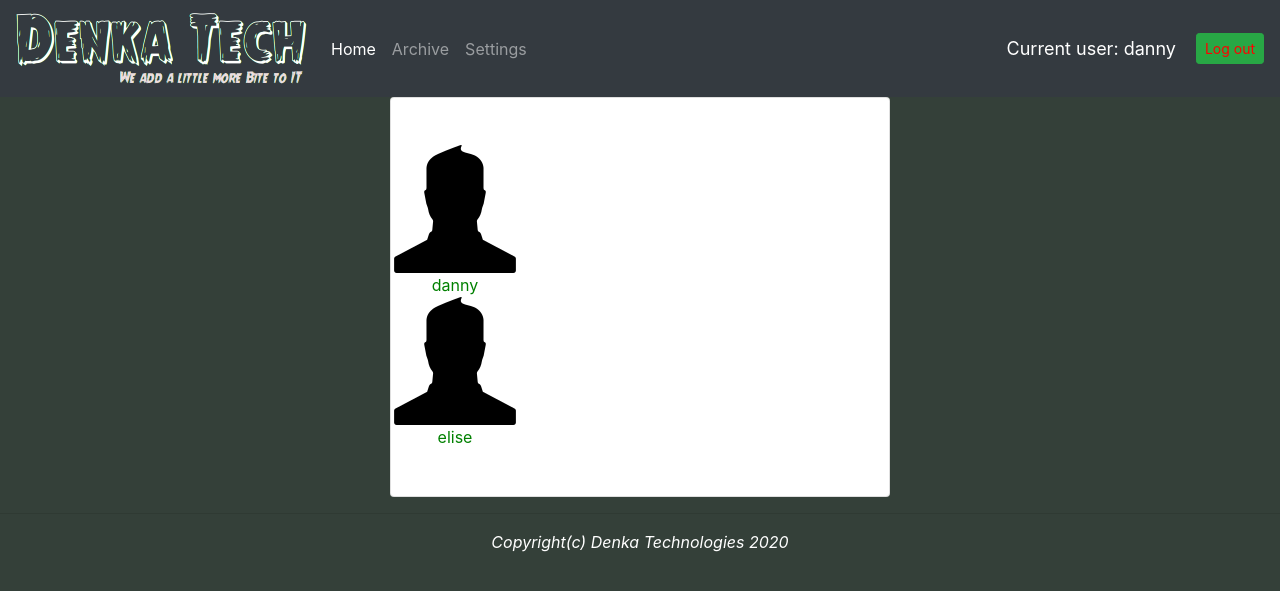
After one commit to vangeytedvg/denkatodo, a Django app: page /settings in a window 1280 px wide. The commit adds this page. Shown: the top 591 px of the page. Run offline with Django 3.2, Linux system fonts and the light colour scheme; a user stored in the database is signed in; data comes from the database, SQL or seed files in the repository; some libraries are stand-ins or nearby versions; some web fonts are replaced.

Commit message:
User section security added

```diff
--- a/main/static/css/main.css
+++ b/main/static/css/main.css
@@ -15,7 +15,11 @@ a:link {
 a:visited {
   color: black;
 }
-
+#text-audiowide {
+	color: #40eb34;
+	font-family: 'Audiowide';
+	font-size:30px;
+}
 #title-font {
 	color: #aaa;
 	font-family: 'Ewert';
@@ -39,6 +43,22 @@ a:hover {
 /* selected link */
 a:active {
   color: blue;
+}
+
+.settings_card {
+	width: 90%;
+	margin-top: 0px;
+	margin-bottom: auto;
+	background: #4e5752;
+	position: relative;
+	display: flex;
+	justify-content: center;
+	flex-direction: column;
+	padding: 15px;
+	box-shadow: 0 14px 18px 0 rgba(0, 0, 0, 0.2), 0 6px 20px 0 rgba(0, 0, 0, 0.19);
+	-webkit-box-shadow: 0 4px 8px 0 rgba(0, 0, 0, 0.2), 0 6px 20px 0 rgba(0, 0, 0, 0.19);
+	-moz-box-shadow: 0 4px 8px 0 rgba(0, 0, 0, 0.2), 0 16px 20px 0 rgba(0, 0, 0, 0.19);
+	border-radius: 15px;
 }
 .user_card {
 	width: 60%;
@@ -145,3 +165,13 @@ footer {
 	color: white;
 	font-style: italic;
 }
+.box {
+  display: flex;
+  color: green;
+
+  flex-wrap: wrap;
+  flex-direction: column;
+  width: 500px;
+  height: 400px;
+  align-content: space-between;
+}
--- a/main/templates/main/base.html
+++ b/main/templates/main/base.html
@@ -13,6 +13,7 @@
     <link href="//fonts.googleapis.com/css?family=Lobster&subset=latin,latin-ext" rel="stylesheet" type="text/css">
     <link href="//fonts.googleapis.com/css?family=Redressed&subset=latin,latin-ext" rel="stylesheet" type="text/css">
     <link href="//fonts.googleapis.com/css?family=Ewert&subset=latin,latin-ext" rel="stylesheet" type="text/css">
+    <link href="//fonts.googleapis.com/css?family=Audiowide&subset=latin,latin-ext" rel="stylesheet" type="text/css">
     <link rel="stylesheet" type="text/css" href="{% static 'css/main.css' %}">
     <link rel="stylesheet" href="https://stackpath.bootstrapcdn.com/bootstrap/4.3.1/css/bootstrap.min.css"
           integrity="sha384-ggOyR0iXCbMQv3Xipma34MD+dH/1fQ784/j6cY/iJTQUOhcWr7x9JvoRxT2MZw1T" crossorigin="anonymous">
--- a/main/templates/main/navbar.html
+++ b/main/templates/main/navbar.html
@@ -27,11 +27,13 @@
                     <a class="nav-link" href="{% url 'home' %}">Home</a>
                 </li>
                 <li class="nav-item">
-                    <a class="nav-link" href="">Overview</a>
+                    <a class="nav-link" href="{% url 'archive' %}">Archive</a>
                 </li>
-                <li class="nav-item">
-                    <a class="nav-link" href="">Settings</a>
-                </li>
+                {% if request.user.is_staff %}
+                    <li class="nav-item">
+                        <a class="nav-link" href="{% url 'settings' %}">Settings</a>
+                    </li>
+                {% endif %}
         </ul>
     </div>
     <span id="hello-msg">Current user: {{ request.user }}</span>
--- /dev/null
+++ b/main/templates/main/settings.html
@@ -0,0 +1,19 @@
+{%  extends 'main/base.html' %}
+{% load static %}
+{% block content %}
+	{% if request.user.is_staff %}
+		<div class="container-fluid">
+			<div class="d-flex justify-content-center h-100">
+				<div class="box card justify-content-center">
+					{% for user in users %}
+						<div><img class="card-img-top" src="{% static 'images/user.png' %}" alt="Card image"></div>
+						<div class="text-center">{{ user.username }}</div>
+					{% endfor %}
+				</div>
+			{% else %}
+				<h3 class="card-title" id="title-font">You have no authorization to view this page!</h3>
+				<span><a class="btn btn-sm btn-success" href="{% url 'home' %}">Back</a></span>
+			{% endif %}
+		</div>
+	</div>
+{% endblock %}
--- a/main/urls.py
+++ b/main/urls.py
@@ -6,10 +6,15 @@ urlpatterns = [
     path('register/', views.registerPage, name="register"),
     path('login/', views.loginPage, name="login"),
     path('logout/', views.logoutUser, name='logout'),
+
     path('add/', views.addTodo, name='add'),
     path('complete/<str:todo_id>', views.completeTodo, name='complete'),
     path('recall/<str:todo_id>', views.recallTodo, name='recall'),
     path('inprogressTodo/<todo_id>', views.inprogressTodo, name='inprogressTodo'),
     path('deletecomplete', views.deleteCompleted, name='deletecomplete'),
     path('deleteall', views.deleteAll, name='deleteall'),
+
+    path('archive', views.archive, name='archive'),
+
+    path('settings', views.settings, name='settings')
 ]
--- a/main/views.py
+++ b/main/views.py
@@ -6,20 +6,16 @@
 "
 """
 from django.shortcuts import render, redirect
-from .models import Todo, TaskUser
+from .models import Todo, TaskUser, ArchivedTodo
 from django.contrib.auth import authenticate, login, logout
-
+from .forms import TodoForm, CreateUserForm
 from django.contrib import messages
 from datetime import datetime
 from django.contrib.auth.decorators import login_required
-from django.contrib.auth.models import Group
-from django.contrib.auth.forms import UserCreationForm
-from .decorators import unauthenticated_user, allowed_users, admin_only
-from django.views.decorators.http import require_POST
-from .forms import TodoForm, CreateUserForm
+from django.contrib.auth.models import User
+from .decorators import unauthenticated_user
 
-
-# Create your views here.
+# ---- MAIN PAGE
 
 
 @login_required(login_url='login')
@@ -91,15 +87,6 @@ def logoutUser(request):
 # ---- This section contains the views for managing todos
 
 
-@login_required(login_url='login')
-def deleteCompleted(request):
-    # Remove all tasks marked with 'DN' (Done), for the current logged user
-    current_user = request.user.id
-    Todo.objects.filter(status='DN', task_owner=current_user).delete()
-    messages.success(request, "Completed records were removed!")
-    return redirect('home')
-
-
 def registerPage(request):
     form = CreateUserForm()
     if request.method == 'POST':
@@ -117,6 +104,25 @@ def registerPage(request):
 
     context = {'form': form}
     return render(request, 'main/register.html', context)
+
+
+@login_required(login_url='login')
+def deleteCompleted(request):
+    # Remove all tasks marked with 'DN' (Done), for the current logged user
+    current_user = request.user.id
+    xterminate = Todo.objects.filter(status='DN', task_owner=current_user)  # .delete()
+    # Before we remove items, we put them in the archive bin
+    for item in xterminate:
+        arch = ArchivedTodo()
+        arch.task = item.task
+        arch.status = "DN"
+        arch.task_owner = item.task_owner
+        arch.date_created = item.date_created
+        arch.date_closed = item.date_closed
+        arch.save()
+        item.delete()
+    messages.success(request, "Completed records were removed!")
+    return redirect('home')
 
 
 @login_required(login_url='login')
@@ -160,3 +166,22 @@ def reopenClosed(request, todo_id):
     todo.status = "OP"
     todo.save()
     return redirect('home')
+
+
+# ---- ARCHIVE PAGE
+@login_required(login_url='login')
+def archive(request):
+    todos = ArchivedTodo.objects.all().filter(task_owner=request.user.id).order_by('date_closed')
+    context = {'archive': todos}
+    return render(request, 'main/archive.html', context)
+
+# ---- Admin pages
+
+
+@login_required(login_url='login')
+def settings(request):
+    users = User.objects.all()
+    context = {'users': users}
+    for a in users:
+        print(a.username)
+    return render(request, 'main/settings.html', context)
```
Also changed, not shown: main/models.py (+21 -1 lines), main/templates/main/archive.html (added, +46 -0 lines), main/templates/main/home.html (+3 -4 lines), main/migrations/0009_archivedtodo.py (added), main/migrations/0010_auto_20200425_1052.py (added), main/static/images/user.png (added).
